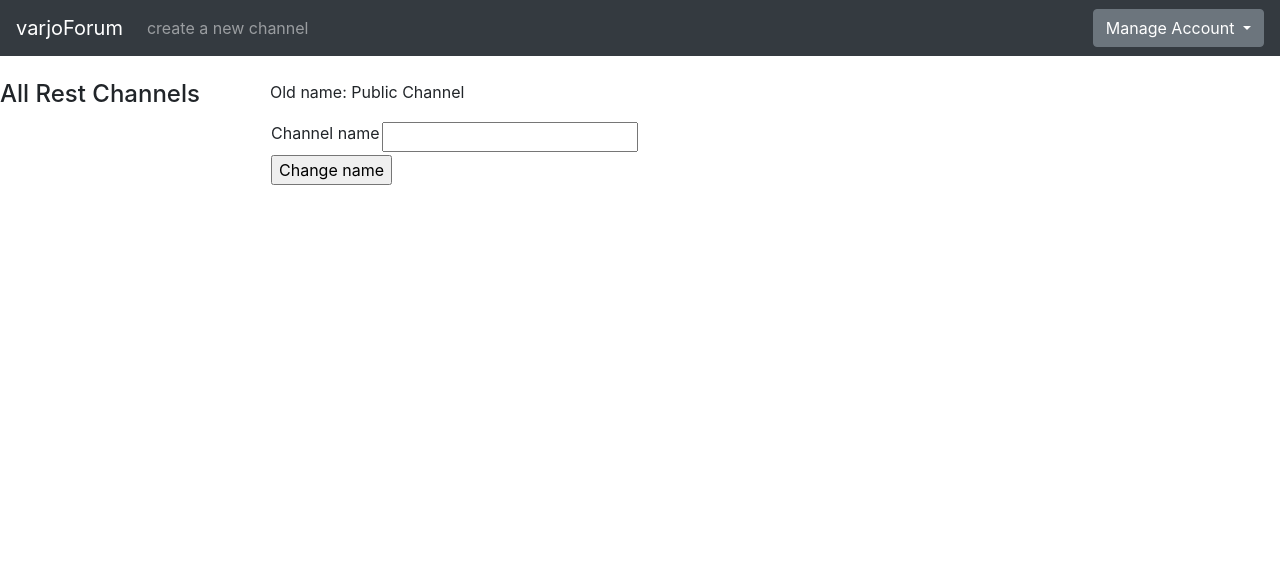
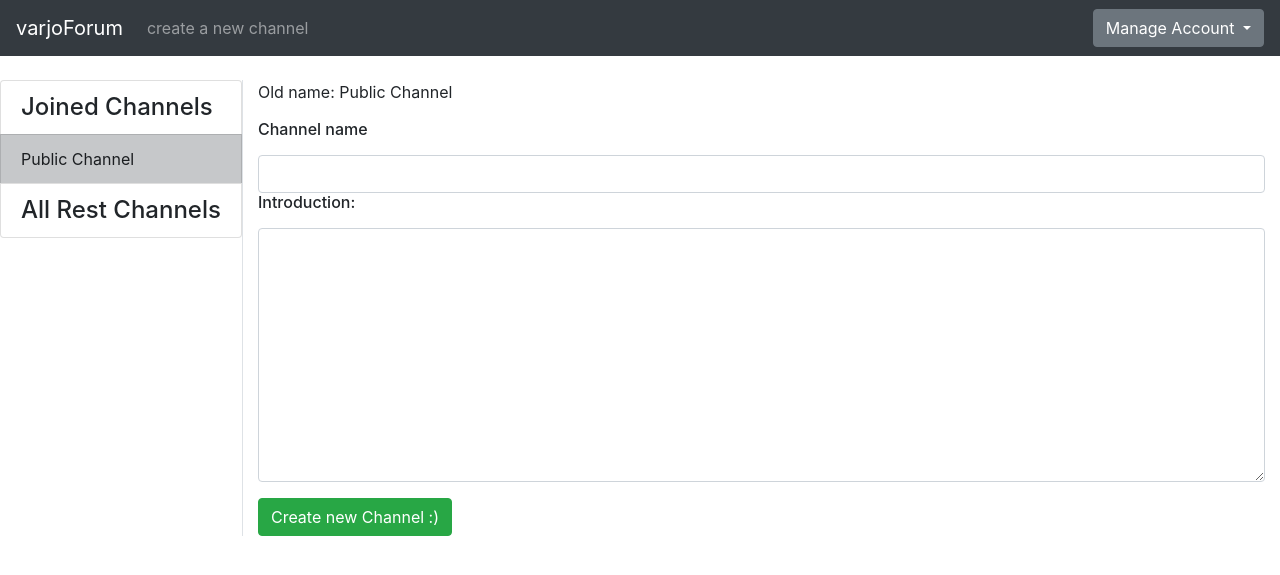
Before and after one commit to Hiipivahalko/Tietokantasovellus, a Flask app: page /channels/1/update/ in a window 1280 px wide. Shown: the top 575 px of the page. Run offline with Flask 2, Linux system fonts and the light colour scheme; a user stored in the database is signed in; data comes from the database, SQL or seed files in the repository; both versions use the stored data as it was after the commit; some libraries are stand-ins or nearby versions.

Commit message:
ulkoasun viilausta, käyttäjä voi liittyä kanaville ja nähdä kanavat vasemmassa reunassa, user storyjen päivitys

```diff
--- a/application/auth/forms.py
+++ b/application/auth/forms.py
@@ -16,7 +16,7 @@ class AccountForm(FlaskForm):
   username = TextField("Username: ", [validators.length(min=2)])
   password = PasswordField("Password: ", [validators.length(min=8)])
   motto = TextField("Motto: ", [validators.length(min=2)])
-  email = TextField("Email: ", [validators.length(min=2)])
+  email = TextField("Email: ", [validators.length(min=6)])
 
   class Meta:
     csrf = False
--- a/application/channels/forms.py
+++ b/application/channels/forms.py
@@ -1,11 +1,12 @@
 from flask_wtf import FlaskForm
-from wtforms import TextField, validators
+from wtforms import TextField, validators, TextAreaField
 
 
 # form to create new channel or update it
 
 class ChannelForm(FlaskForm):
   name = TextField("Channel name", [validators.Length(min=2)])
+  introduction = TextAreaField("Introduction", [validators.Length(min=2)])
 
   class Meta:
     csrf = False
--- a/application/channels/views.py
+++ b/application/channels/views.py
@@ -2,7 +2,7 @@
 from flask import render_template, request, url_for, redirect
 from flask_login import login_required, current_user
 
-from application import app, db
+from application import app, db, views
 from application.channels.models import Channel
 from application.channels.forms import ChannelForm
 from application.messages.models import Message
@@ -15,29 +15,34 @@ from application.messages.forms import MessageForm
 @app.route("/channels/new")
 @login_required
 def channel_form():
-  return render_template("channels/new.html", channelform = ChannelForm(), my_channels=Channel.get_my_channels(current_user.id),
-    all_channels=Channel.get_channels_where_not_in(current_user.id))
+    return render_template("channels/new.html", channelform = ChannelForm(), my_channels=Channel.get_my_channels(current_user.id),
+        all_channels=Channel.get_channels_where_not_in(current_user.id))
 
 
 
-# path/method to create new channel if validation is good
+# create new channel if validation is good
 
 @app.route("/channels/", methods=["POST"])
+@login_required
 def channels_create():
 
-  channelform = ChannelForm(request.form)
+    channelform = ChannelForm(request.form)
 
-  if not channelform.validate():
-    return render_template("channels/new.html", channelform = channelform)
+    if not channelform.validate():
+        return render_template("channels/new.html", channelform = channelform,
+            my_channels=Channel.get_my_channels(current_user.id),
+            all_channels=Channel.get_channels_where_not_in(current_user.id))
 
-  channel = Channel(request.form.get("name"))
+    channel = Channel(channelform.name.data, channelform.introduction.data)
 
-  channel.accounts.append(current_user)
+    channel.accounts.append(current_user)
 
-  db.session().add(channel)
-  db.session().commit()
+    db.session().add(channel)
+    db.session().commit()
 
-  return redirect(url_for("channels_index"))
+    new_channel = Channel.get_channel_by_name(channel.name)
+
+    return redirect(url_for("one_channel_index", channel_id=new_channel))
 
 
 
@@ -47,9 +52,12 @@ def channels_create():
 @login_required
 def one_channel_index(channel_id):
 
-  return render_template("channels/channel.html", messageform = MessageForm(), channel = Channel.query.get(channel_id),
-    que = Message.count_how_many_comments(channel_id), my_channels=Channel.get_my_channels(current_user.id),
-    all_channels=Channel.get_channels_where_not_in(current_user.id))
+    if channel_id == "1":
+        return redirect(url_for("index"))
+
+    return render_template("channels/channel.html", messageform = MessageForm(), channel = Channel.query.get(channel_id),
+        que = Message.count_how_many_comments(channel_id), my_channels=Channel.get_my_channels(current_user.id),
+        all_channels=Channel.get_channels_where_not_in(current_user.id), allready_join = Channel.is_joined(channel_id, current_user.id))
 
 
 
@@ -59,8 +67,9 @@ def one_channel_index(channel_id):
 @login_required
 def channel_change(channel_id):
 
-  return render_template("channels/update.html", channel = Channel.query.get(channel_id),
-    channelform = ChannelForm())
+    return render_template("channels/update.html", channel = Channel.query.get(channel_id),
+        channelform = ChannelForm(), my_channels=Channel.get_my_channels(current_user.id),
+        all_channels=Channel.get_channels_where_not_in(current_user.id))
 
 
 
@@ -69,28 +78,32 @@ def channel_change(channel_id):
 @app.route("/channels/<channel_id>/", methods=["POST"])
 @login_required
 def channel_update(channel_id):
-  c = Channel.query.get(channel_id)
-  channelform = ChannelForm(request.form)
+    c = Channel.query.get(channel_id)
+    channelform = ChannelForm(request.form)
 
-  if not channelform.validate():
-    return render_template("channels/update.html", channel = c, channelform = channelform)
+    if not channelform.validate():
+        return render_template("channels/update.html", channel = c, channelform = channelform,
+            my_channels=Channel.get_my_channels(current_user.id),
+            all_channels=Channel.get_channels_where_not_in(current_user.id))
 
-  c.name = request.form.get("name")
-  db.session().commit()
+    c.name = channelform.name.data
+    c.introduction = channelform.introduction.data
+    db.session().commit()
 
-  return redirect(url_for("channels_index"))
+    return redirect(url_for("one_channel_index", channel_id=channel_id))
 
 
 
-# user join to channel
+# join to channel
+
 
 @app.route("/channel/join/<channel_id>/", methods=["POST"])
 @login_required
 def channels_join(channel_id):
-  channel = Channel.query.get(channel_id)
-  account = current_user
+    channel = Channel.query.get(channel_id)
+    account = current_user
 
-  channel.accounts.append(account)
-  db.session().commit()
+    channel.accounts.append(account)
+    db.session().commit()
 
-  return redirect(url_for("one_channel_index", channel_id=channel_id))
+    return redirect(url_for("one_channel_index", channel_id=channel_id))
--- a/application/templates/channels/update.html
+++ b/application/templates/channels/update.html
@@ -9,22 +9,16 @@
 <p>Old name: {{ channel.name }}</p>
 
 <form method="POST" action="{{ url_for('channel_update', channel_id=channel.id) }}" name="channelform">
-    <table>
-      <tr>
-        <td>{{ channelform.name.label }}</td>
-        <td>{{ channelform.name }}</td>
-        <td>
-          <ul>
-            {% for error in channelform.name.errors %}
-            <li>{{ error }}</li>
-            {% endfor %}
-          </ul>
-        </td>
-      </tr>
-      <tr>
-        <td colspan="2"><input type="submit" value="Change name" /></td>
-      </tr>
-    </table>
+  <div class="form-group">
+    <h6>{{ channelform.name.label }}</h6>
+    {{ channelform.name(class="form-control") }}
+    <h6 >{{ channelform.introduction.label }}:</h6>
+    {{ channelform.introduction(class="form-control", rows=10) }}
+    {% for error in channelform.name.errors %}
+      {{ error }}
+    {% endfor %}
+  </div>
+  <button type="submit" class="btn btn-success" >Create new Channel :)</button>
 
   </form>
 
--- a/application/templates/layout.html
+++ b/application/templates/layout.html
@@ -28,17 +28,24 @@
 
             <!-- DROPDOWN BUTTON -->
 
-            {% if current_user.is_authenticated %}
+
             <div class="btn-group">
               <button type="button" class="btn btn-secondary dropdown-toggle" data-toggle="dropdown" aria-haspopup="true" aria-expanded="false">
+                {% if current_user.is_authenticated %}
                   Manage Account
+                {% else %}
+                  Login
+                {% endif %}
               </button>
               <div class="dropdown-menu dropdown-menu-right">
+                {% if current_user.is_authenticated %}
                 <a class="dropdown-item" href="{{ url_for('single_account_index') }}">my account</a>
                 <a class="dropdown-item" href="{{ url_for('auth_logout') }}"> Logout</a>
+                {% else %}
+                <a class="dropdown-item" href="{{ url_for('auth_login') }}">Login</a>
+                {% endif %}
                 {% if current_user.admin == True %}
                 <a class="dropdown-item" href="{{ url_for('account_list') }}">Manage accounts</a>
-                {% endif %}
                 {% endif %}
               </div>
             </div>
@@ -46,55 +53,60 @@
       </nav>
 
 
+
+
+
+
+
+    <!-- MAIN CONTAINER -->
+
+      <div class="container-fluid" >
+        <div class="row">
+
           <!-- vertical navication -->
 
+            <div class="border-right">
+              <div class="col-sx" >
                 <div style="float: left">
-        <ul class="nav flex-column">
+                  <div class="list-group">
                   {% if current_user.is_authenticated %}
                     {% if my_channels %}
-          <h4 class="nav-item">Joined Channels</h4>
+                    <h4 class="list-group-item">Joined Channels</h4>
                     {% endif %}
                     {% for my_channel in my_channels %}
-              <li class="nav-item">
-                <a href="{{ url_for('one_channel_index', channel_id=my_channel.channel_id) }}" class="nav-link">
+                        <a href="{{ url_for('one_channel_index', channel_id=my_channel.channel_id) }}" class="list-group-item list-group-item-action list-group-item-dark">
                         {{ my_channel.channel_name }}
                         </a>
-              </li>
                     {% endfor %}
-          <h4 class="nav-item">All Rest Channels</h4>
+                    <h4 class="list-group-item">All Rest Channels</h4>
                 {% else %}
                 {% if all_channels %}
-      <h4 class="nav-item">All Channels</h4>
+                <h4 class="list-group-item">All Channels</h4>
                 {% endif %}
                 {% endif %}
 
 
                 {% for channel in all_channels %}
-      <li class="nav-item">
-        <a href="{{ url_for('one_channel_index', channel_id=channel.id) }}" class="nav-link">
+                <a href="{{ url_for('one_channel_index', channel_id=channel.id) }}" class="list-group-item list-group-item-action list-group-item-dark">
                   {{ channel.name }}
                 </a>
-      </li>
                 {% endfor %}
-      </ul>
+              </div>
+              </div>
+              </div>
           </div>
 
 
-    <!-- MAIN CONTAINER / BLOCK BODY -->
+          <!-- BLOCK BODY -->
 
-      <main role="main" class="container" style="padding-left: 200px">
-
-
+          <div class="col">
             {% block body %}
             <p>
               Tähän tuodaan sisältö muualta.
             </p>
             {% endblock %}
-
-
-
-
-      </main>
+          </div>
+        </div>
 
 
       <script src="https://code.jquery.com/jquery-3.2.1.slim.min.js" integrity="sha384-KJ3o2DKtIkvYIK3UENzmM7KCkRr/rE9/Qpg6aAZGJwFDMVNA/GpGFF93hXpG5KkN" crossorigin="anonymous"></script>
--- a/application/views.py
+++ b/application/views.py
@@ -12,11 +12,10 @@ from flask_login import login_required, current_user
 def index():
   channel = Channel.query.get(1)
   account_channels = []
-  channels = Channel.query.all()
+  channels = []
   print(channels)
   print("kanavat")
   if current_user.is_authenticated:
-      print("ollaaaaaaaanko ttääääääälläääää")
       account_channels = Channel.get_my_channels(current_user.id)
       channels = Channel.get_channels_where_not_in(current_user.id)
 
--- a/documentation/userStory.txt
+++ b/documentation/userStory.txt
@@ -4,3 +4,4 @@
 -user can update their informations
 -user can create account for own use
 -user can write comment to message
+-user can join channel
```
Also changed, not shown: application/auth/views.py (+11 -4 lines), application/channels/models.py (+69 -32 lines), application/messages/views.py (+21 -16 lines), application/templates/auth/loginform.html (+12 -5 lines), application/templates/channels/channel.html (+30 -8 lines), application/templates/channels/new.html (+9 -16 lines), application/templates/frontpage.html (+49 -64 lines), application/forum.db, 3 other files. Lines whose indentation alone changed are shown as unchanged.
